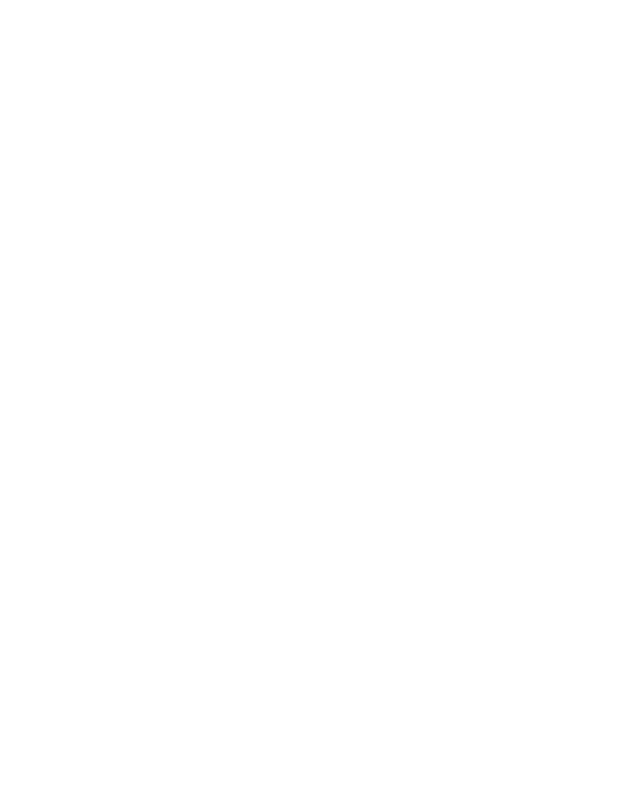
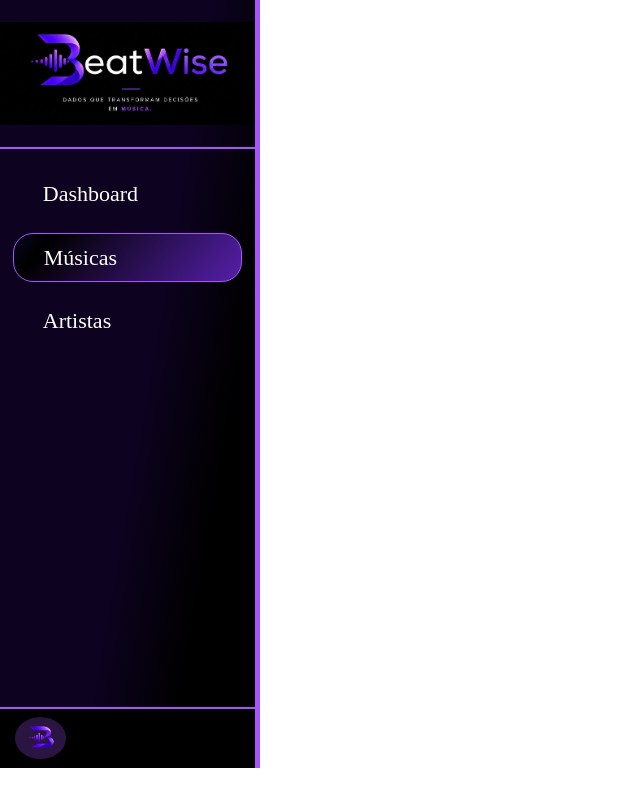
Before and after one commit to grupo5-pi/beatwise, a website: page public/listaMusica.html in a window 1280 px wide. Shown: the whole page, without its empty margins (0-640 px from the left). Drawn offline with Linux system fonts and the light colour scheme.

Commit message:
feat: Adiciona toda a estrutura da sidebar e sua estilização

```diff
--- a/public/css/listas.css
+++ b/public/css/listas.css
@@ -0,0 +1,109 @@
+* {
+    margin: 0;
+    padding: 0;
+    box-sizing: border-box;
+    list-style: none;
+    text-decoration: none;
+}
+
+:root {
+    --color-bw-bg: #0A0A0A;
+    --color-bw-surface: rgba(76, 29, 149, 0.12);
+    --color-bw-surface-hover: rgba(76, 29, 149, 0.22);
+    --color-bw-border: rgba(139, 92, 246, 0.28);
+    --color-bw-border-strong: rgba(139, 92, 246, 0.55);
+    --color-bw-purple: #7C3AED;
+    --color-bw-violet: #6D28D9;
+    --color-bw-indigo: #4F46E5;
+    --color-bw-accent: #A855F7;
+}
+
+.sidebar {
+    display: flex;
+    flex-direction: column;
+    height: 768px;
+    width: 260px;
+background: linear-gradient(280deg,rgba(0, 0, 0, 1) 22%, rgba(14, 2, 33, 1) 46%, rgba(14, 2, 33, 1) 89%);
+    border-right: solid 5px var(--color-bw-accent);
+}
+
+.sidebar hr {
+    background-color: var(--color-bw-accent);
+    height: 2px;
+    border: none;
+}
+
+.sidebar img {
+    width: 100%;
+    margin: 22px 0px;
+}
+
+.sidebar ul {
+    display: flex;
+    flex-direction: column;
+    justify-content: space-between;
+    align-items: center;
+    color: white;
+    height: 23%;
+    width: 100%;
+    margin-top: 20px;
+}
+
+.sidebar ul li {
+    display: flex;
+    align-items: center;
+    border-radius: 20px;
+    width: 90%;
+    height: 28%;
+    font-size: 22px;
+}
+
+.sidebar ul li:hover {
+    border: solid 1.5px var(--color-bw-accent);
+    background: linear-gradient(309deg, rgba(109, 40, 217, 1) 0%, rgba(0, 0, 0, 1) 55%, rgba(45, 36, 201, 1) 100%);
+    background-size: 200% 200%;
+    animation: fundo 4s ease-in-out alternate infinite;
+}
+
+#selected {
+    border: solid 1.5px var(--color-bw-accent);
+    background: linear-gradient(309deg, rgba(109, 40, 217, 1) 0%, rgba(0, 0, 0, 1) 55%, rgba(45, 36, 201, 1) 100%);
+    background-size: 200% 200%;
+    animation: fundo 4s ease-in-out alternate infinite;
+}
+
+@keyframes fundo {
+    0% {
+        background-position: 0% 50%;
+    }
+
+    100% {
+        background-position: 100% 0%;
+    }
+}
+
+.sidebar ul li a {
+    margin-left: 30px;
+}
+
+.sidebar .perfil {
+    display: flex;
+    align-items: center;
+    height: 8%;
+    background-color: black;
+    border-top: solid 2px var(--color-bw-accent);
+    margin-top: auto;
+}
+
+.sidebar .perfil img {
+    height: 70%;
+    width: 20%;
+    background-color: #2a1441;
+    border-radius: 50%;
+    margin-left: 15px;
+}
+
+.sidebar .perfil #nome-usuario {
+    color: white;
+    font-size: 22px;
+}
--- a/public/listaMusica.html
+++ b/public/listaMusica.html
@@ -7,11 +7,25 @@
     <title>Lista Música | BeatWise</title>
     <link rel="shortcut icon" type="image/x-icon" href="assets/imgs/logo_B.png">
 
-    <link rel="stylesheet" href="/css/listas.css">
-    <script src="./js/listas.js" defer></script>
+    <link rel="stylesheet" href="./css/listas.css">
+    <script src="./js/listas.js"></script>
 </head>
 
 <body class="listas">
+    <aside class="sidebar">
+        <img src="./assets/imgs/banner.jpeg" alt="logo da BeatWise">
+        <hr>
 
+        <ul>
+            <li><a>Dashboard</a></li>
+            <li id="selected"><a>Músicas</a></li>
+            <li><a>Artistas</a></li>
+        </ul>
+
+        <div class="perfil">
+            <img src="./assets/imgs/logo_B.png" alt="foto de perfil">
+            <div id="nome-usuario"></div>
+        </div>
+    </sidebar>
 </body>
 </html>
```
Also changed, not shown: 1 other file.
